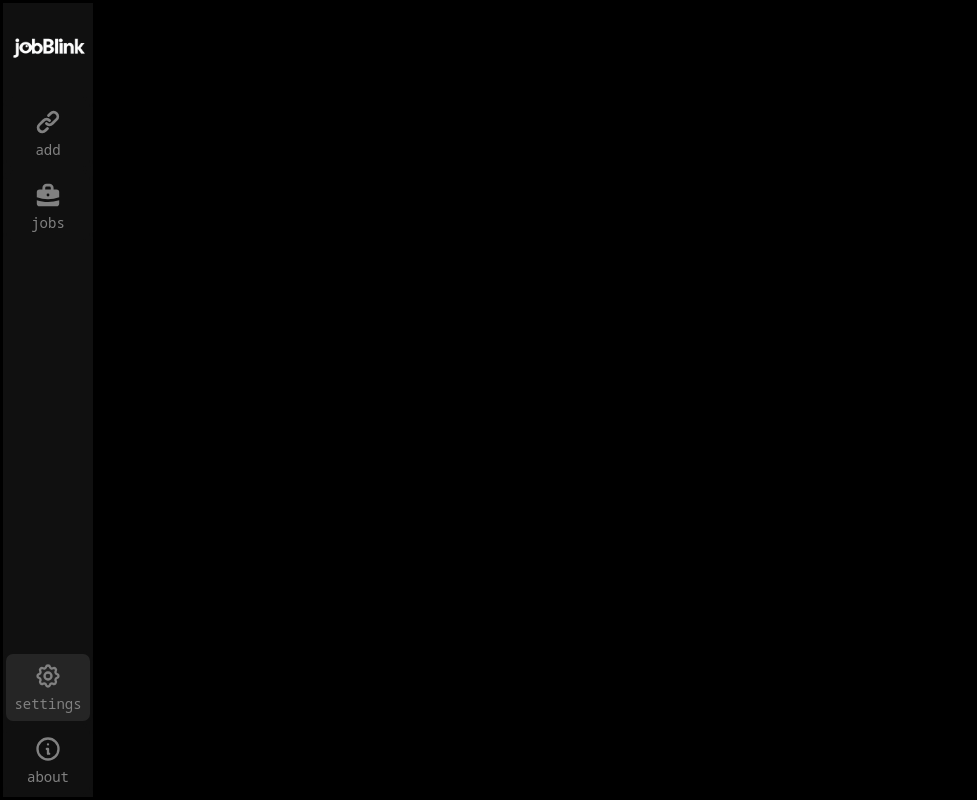
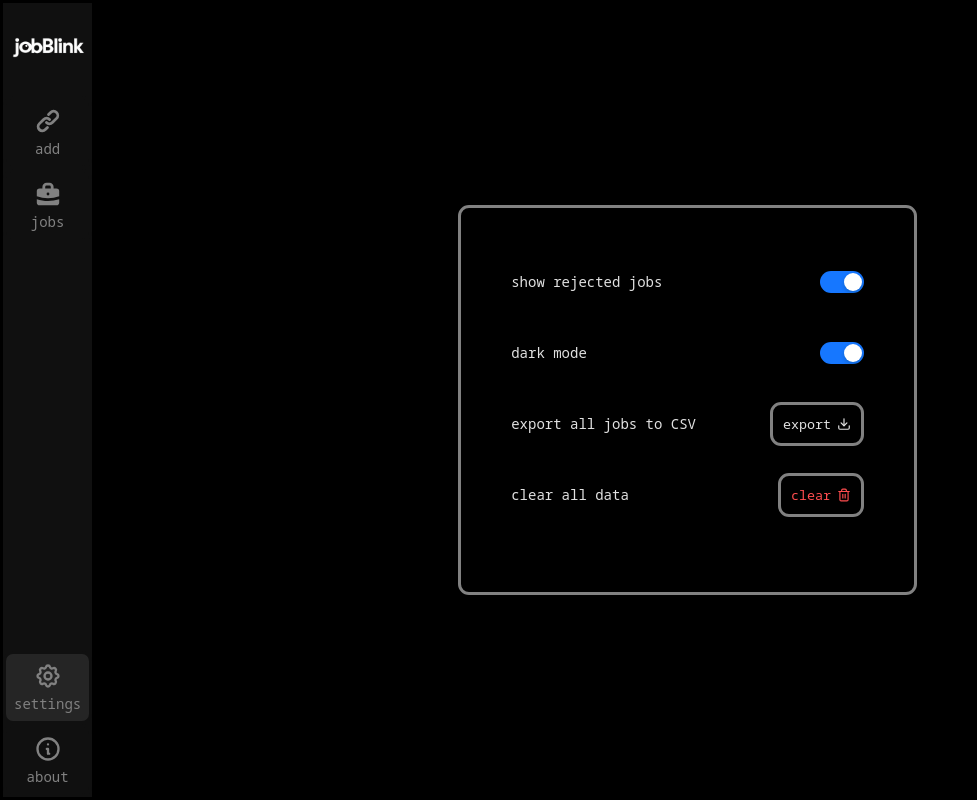
Before and after one commit to 9Mohamedismail/jobBlink, a React (Vite) app: page /settings in a window 1280 px wide. Shown: the whole page, without its empty margins (0-977 px from the left). Built offline with nearby package versions, Linux system fonts and the light colour scheme.

Commit message:
added a settings page and a new localstorage. cleaned up localstorage calls

```diff
--- a/src/components/JobModal.jsx
+++ b/src/components/JobModal.jsx
@@ -7,7 +7,7 @@ import {
   RetrieveLocalStorage,
   AddLocalStorage,
   UpdateLocalStorage,
-} from "../utils/jobStorage";
+} from "../utils/localStorage";
 
 const JobModal = ({
   open,
@@ -35,19 +35,19 @@ const JobModal = ({
       AddLocalStorage({
         ...values,
         date: values.date ? values.date.format("M/DD/YYYY") : null,
-        key: RetrieveLocalStorage().length,
+        key: RetrieveLocalStorage("jobData").length,
       });
     } else {
-      const updated = RetrieveLocalStorage().map((job) =>
+      const updated = RetrieveLocalStorage("jobData").map((job) =>
         job.key === selectedData.key
           ? {
               ...job,
               ...values,
               date: values.date ? values.date.format("M/DD/YYYY") : null,
             }
-          : job,
+          : job
       );
-      UpdateLocalStorage(updated);
+      UpdateLocalStorage("jobData", updated);
     }
 
     setTimeout(() => {
--- a/src/components/JobTable.jsx
+++ b/src/components/JobTable.jsx
@@ -7,7 +7,10 @@ import styled from "styled-components";
 import CustomButton from "./CustomButton";
 import JobModal from "./JobModal";
 import TagUpdateForm from "./TagUpdateForm";
-import { RetrieveLocalStorage, UpdateLocalStorage } from "../utils/jobStorage";
+import {
+  RetrieveLocalStorage,
+  UpdateLocalStorage,
+} from "../utils/localStorage";
 
 import EditableCell from "./EditableCell";
 import EditableRow from "./EditableRow";
@@ -24,6 +27,7 @@ const EmptyData = styled.div`
   .ant-empty-description {
     color: #e1e1e1;
   }
+  height: 100%;
   display: flex;
   justify-content: center;
   align-items: center;
@@ -37,7 +41,7 @@ const TableContainer = styled.div`
   &::-webkit-scrollbar {
     display: none;
   }
-  display: flex;
+
   width: 100%;
   height: 100%;
 
@@ -60,14 +64,30 @@ function JobTable() {
   const [jobData, setJobData] = useState([]);
   const [selectedRowKeys, setSelectedRowKeys] = useState([]);
   const [loading, setLoading] = useState(true);
+  const [showRejected, setShowRejected] = useState(true);
 
   useEffect(() => {
-    setJobData(RetrieveLocalStorage());
+    const settings = RetrieveLocalStorage("settingsData");
+    const allJobs = RetrieveLocalStorage("jobData");
+
+    setShowRejected(settings.showRejectedJobs);
+
+    if (!settings.showRejectedJobs) {
+      setJobData(allJobs.filter((job) => !job.tag?.includes("rejected")));
+    } else {
+      setJobData(allJobs);
+    }
+
     setLoading(false);
   }, []);
 
   const refreshJobData = () => {
-    setJobData(RetrieveLocalStorage());
+    const allJobs = RetrieveLocalStorage("jobData");
+    if (!showRejected) {
+      setJobData(allJobs.filter((job) => !job.tag?.includes("rejected")));
+    } else {
+      setJobData(allJobs);
+    }
   };
 
   const openModal = (modalName, data = null) => {
@@ -83,7 +103,7 @@ function JobTable() {
   const handleDelete = (keys) => {
     const newData = jobData.filter((job) => !keys.includes(job.key));
     setJobData(newData);
-    UpdateLocalStorage(newData);
+    UpdateLocalStorage("jobData", newData);
   };
 
   const handleSave = (row) => {
@@ -91,7 +111,7 @@ function JobTable() {
     const index = newData.findIndex((item) => row.key === item.key);
     newData.splice(index, 1, { ...newData[index], ...row });
     setJobData(newData);
-    UpdateLocalStorage(newData);
+    UpdateLocalStorage("jobData", newData);
   };
 
   const columns = getColumns({ handleSave, openModal, handleDelete });
--- /dev/null
+++ b/src/components/SettingsModal.jsx
@@ -0,0 +1,81 @@
+import { React, useState, useEffect } from "react";
+import styled from "styled-components";
+import { Switch } from "antd";
+import CustomButton from "./CustomButton";
+import { FiDownload, FiTrash2 } from "react-icons/fi";
+import {
+  RetrieveLocalStorage,
+  UpdateLocalStorage,
+} from "../utils/localStorage";
+import { Popconfirm, ConfigProvider, theme } from "antd";
+
+const StyledModal = styled.div`
+  border-radius: 11px;
+  border: solid #818181;
+  padding: 50px;
+  background-color: transparent;
+  color: #e1e1e1;
+  margin: auto;
+  font-size: 14px;
+`;
+
+const Row = styled.div`
+  display: flex;
+  justify-content: space-between;
+  align-items: center;
+  margin-bottom: 24px;
+  gap: 64px;
+`;
+
+function SettingsModal() {
+  const [settingsData, setSettingsData] = useState({});
+
+  useEffect(() => {
+    setSettingsData(RetrieveLocalStorage("settingsData"));
+  }, []);
+
+  const updateSettings = (key, value) => {
+    const updated = { ...settingsData, [key]: value };
+    setSettingsData(updated);
+    UpdateLocalStorage("settingsData", updated);
+  };
+
+  return (
+    <StyledModal>
+      <Row>
+        <p>show rejected jobs</p>
+        <Switch
+          checked={settingsData.showRejectedJobs}
+          onChange={(checked) => updateSettings("showRejectedJobs", checked)}
+        />
+      </Row>
+
+      <Row>
+        <p>dark mode</p>
+        <Switch defaultChecked />
+      </Row>
+
+      <Row>
+        <p>export all jobs to CSV</p>
+        <CustomButton text="export" icon={<FiDownload size={14} />} />
+      </Row>
+
+      <Row>
+        <p>clear all data</p>
+        <ConfigProvider theme={{ algorithm: theme.darkAlgorithm }}>
+          <Popconfirm
+            title="are you sure?"
+            placement="bottom"
+            okText="yes"
+            cancelText="cancel"
+            onConfirm={() => UpdateLocalStorage("jobData", [])}
+          >
+            <CustomButton text="clear" icon={<FiTrash2 size={14} />} danger />
+          </Popconfirm>
+        </ConfigProvider>
+      </Row>
+    </StyledModal>
+  );
+}
+
+export default SettingsModal;
--- a/src/components/TagUpdateForm.jsx
+++ b/src/components/TagUpdateForm.jsx
@@ -2,7 +2,10 @@ import React, { useState } from "react";
 import { Form } from "antd";
 import CustomModal from "./CustomModal";
 import TagEditForm from "./TagEditForm";
-import { UpdateLocalStorage, RetrieveLocalStorage } from "../utils/jobStorage";
+import {
+  UpdateLocalStorage,
+  RetrieveLocalStorage,
+} from "../utils/localStorage";
 
 function TagUpdateForm({ open, setOpen, selectedRows, refreshJobData }) {
   const [form] = Form.useForm();
@@ -10,15 +13,15 @@ function TagUpdateForm({ open, setOpen, selectedRows, refreshJobData }) {
 
   const onFinish = ({ newTag }) => {
     setConfirmLoading(true);
-    const allJobs = RetrieveLocalStorage();
+    const allJobs = RetrieveLocalStorage("jobData");
 
     const updatedJobs = allJobs.map((job) =>
       selectedRows.some((selected) => selected.key === job.key)
         ? { ...job, tag: newTag }
-        : job,
+        : job
     );
 
-    UpdateLocalStorage(updatedJobs);
+    UpdateLocalStorage("jobData", updatedJobs);
 
     setTimeout(() => {
       refreshJobData();
--- a/src/index.css
+++ b/src/index.css
@@ -8,7 +8,11 @@ body {
 }
 
 * {
-  font-family: IBM Plex Mono, Noto Sans Mono Variable, Noto Sans Mono, monospace !important;
+  font-family:
+    IBM Plex Mono,
+    Noto Sans Mono Variable,
+    Noto Sans Mono,
+    monospace !important;
 }
 
 /* Dark theme for calendar in ant design form */
--- a/src/pages/About.jsx
+++ b/src/pages/About.jsx
@@ -1,6 +1,19 @@
 import React from "react";
+import styled from "styled-components";
+
+const Container = styled.div`
+  width: 100%;
+  display: flex;
+  flex-direction: column;
+  color: #e1e1e1;
+`;
+
 function About() {
-  return <h1>Welcome to About</h1>;
+  return (
+    <Container>
+      <h1> Coming soon... </h1>
+    </Container>
+  );
 }
 
 export default About;
--- a/src/pages/Settings.jsx
+++ b/src/pages/Settings.jsx
@@ -1,6 +1,22 @@
 import React from "react";
+import styled from "styled-components";
+import SettingsModal from "../components/SettingsModal";
+
+const Container = styled.div`
+  width: 100%;
+  display: flex;
+  flex-direction: column;
+  color: #e1e1e1;
+  justify-content: center;
+  min-height: 100vh;
+`;
+
 function Settings() {
-  return <h1>Welcome to Settings</h1>;
+  return (
+    <Container>
+      <SettingsModal />
+    </Container>
+  );
 }
 
 export default Settings;
--- a/src/utils/jobStorage.js
+++ /dev/null
@@ -1,20 +0,0 @@
-export const AddLocalStorage = (jobData) => {
-  const jobDataStorage = JSON.parse(localStorage.getItem("jobData") || "[]");
-
-  const updatedStorage = [...jobDataStorage, jobData];
-
-  try {
-    localStorage.setItem("jobData", JSON.stringify(updatedStorage));
-    console.log("Success!");
-  } catch (error) {
-    console.log("Failure!", error);
-  }
-};
-
-export const RetrieveLocalStorage = () => {
-  return JSON.parse(localStorage.getItem("jobData") || "[]");
-};
-
-export const UpdateLocalStorage = (updatedJobData) => {
-  localStorage.setItem("jobData", JSON.stringify(updatedJobData));
-};
--- /dev/null
+++ b/src/utils/localStorage.js
@@ -0,0 +1,33 @@
+export const AddLocalStorage = (jobData) => {
+  const jobDataStorage = JSON.parse(localStorage.getItem("jobData") || "[]");
+
+  const updatedStorage = [...jobDataStorage, jobData];
+
+  try {
+    localStorage.setItem("jobData", JSON.stringify(updatedStorage));
+    console.log("Success!");
+  } catch (error) {
+    console.log("Failure!", error);
+  }
+};
+
+export const RetrieveLocalStorage = (key) => {
+  const data = localStorage.getItem(key);
+
+  if (key === "settingsData") {
+    if (!data) {
+      const defaultSettings = {
+        showRejectedJobs: true,
+        darkMode: true,
+      };
+      localStorage.setItem("settingsData", JSON.stringify(defaultSettings));
+      return defaultSettings;
+    }
+  }
+
+  return data ? JSON.parse(data) : [];
+};
+
+export const UpdateLocalStorage = (key, value) => {
+  localStorage.setItem(key, JSON.stringify(value));
+};
--- a/src/utils/parseAndSaveJob.js
+++ b/src/utils/parseAndSaveJob.js
@@ -1,4 +1,4 @@
-import { AddLocalStorage, RetrieveLocalStorage } from "../utils/jobStorage";
+import { AddLocalStorage, RetrieveLocalStorage } from "../utils/localStorage";
 import { handleLeverURL } from "../utils/handleLeverURL";
 import { handleURL } from "../utils/handleURL";
 
@@ -14,7 +14,7 @@ export const parseAndSaveJob = async (
   setUrlErrorType,
   setConfirmLoading,
   setVisible,
-  setInputUrl,
+  setInputUrl
 ) => {
   setConfirmLoading(true);
   const formattedDate = new Date().toLocaleDateString();
@@ -48,7 +48,7 @@ export const parseAndSaveJob = async (
 
     AddLocalStorage({
       ...jobData,
-      key: RetrieveLocalStorage().length,
+      key: RetrieveLocalStorage("jobData").length,
       date: formattedDate,
       url: inputUrl,
     });
```
